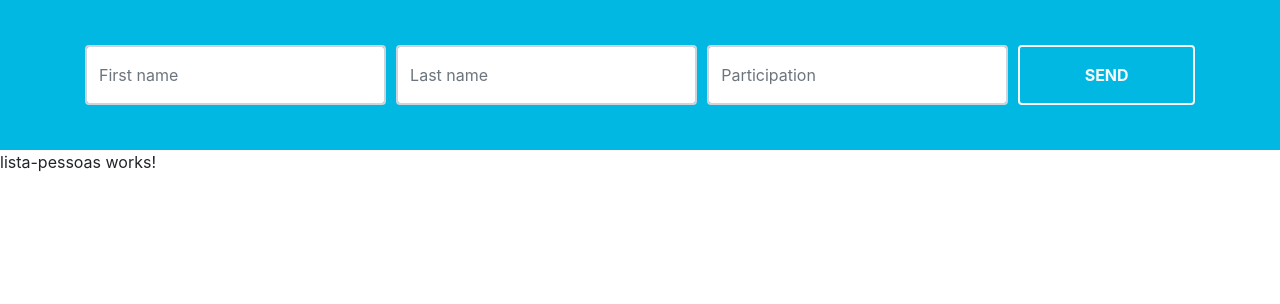
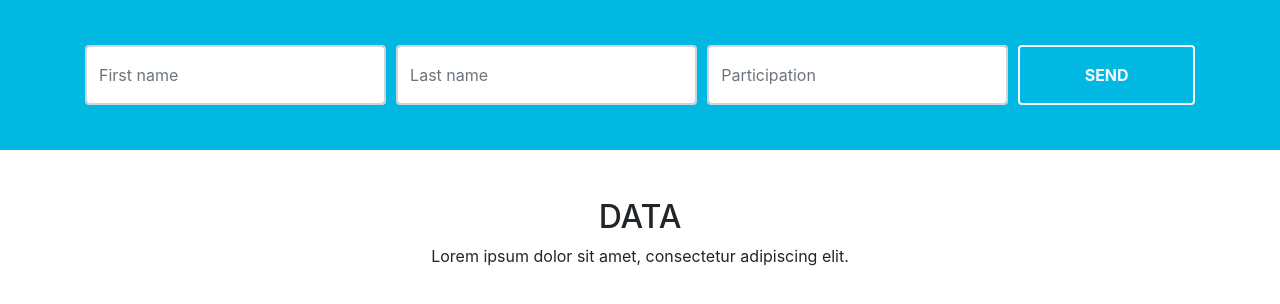
Before and after one commit to Capelinha/fullstack-challenge, an Angular app in the folder App/: page / in a window 1280 px wide. Shown: the top 304 px of the page. Built offline with nearby package versions, Linux system fonts and the light colour scheme.

Commit message:
Cabecalho pronto

```diff
--- a/App/src/app/lista-pessoas/lista-pessoas.component.html
+++ b/App/src/app/lista-pessoas/lista-pessoas.component.html
@@ -1,3 +1,11 @@
-<p>
-  lista-pessoas works!
-</p>
+<div class="container">
+  <!--Cabecalho-->
+  <div class="row my-5">
+    <div class="col-md-12">
+      <!--Titulo-->
+      <h2 class="text-center">DATA</h2>
+      <!--Texto-->
+      <p class="text-center">Lorem ipsum dolor sit amet, consectetur adipiscing elit. </p>
+    </div>
+  </div>
+</div>
```
